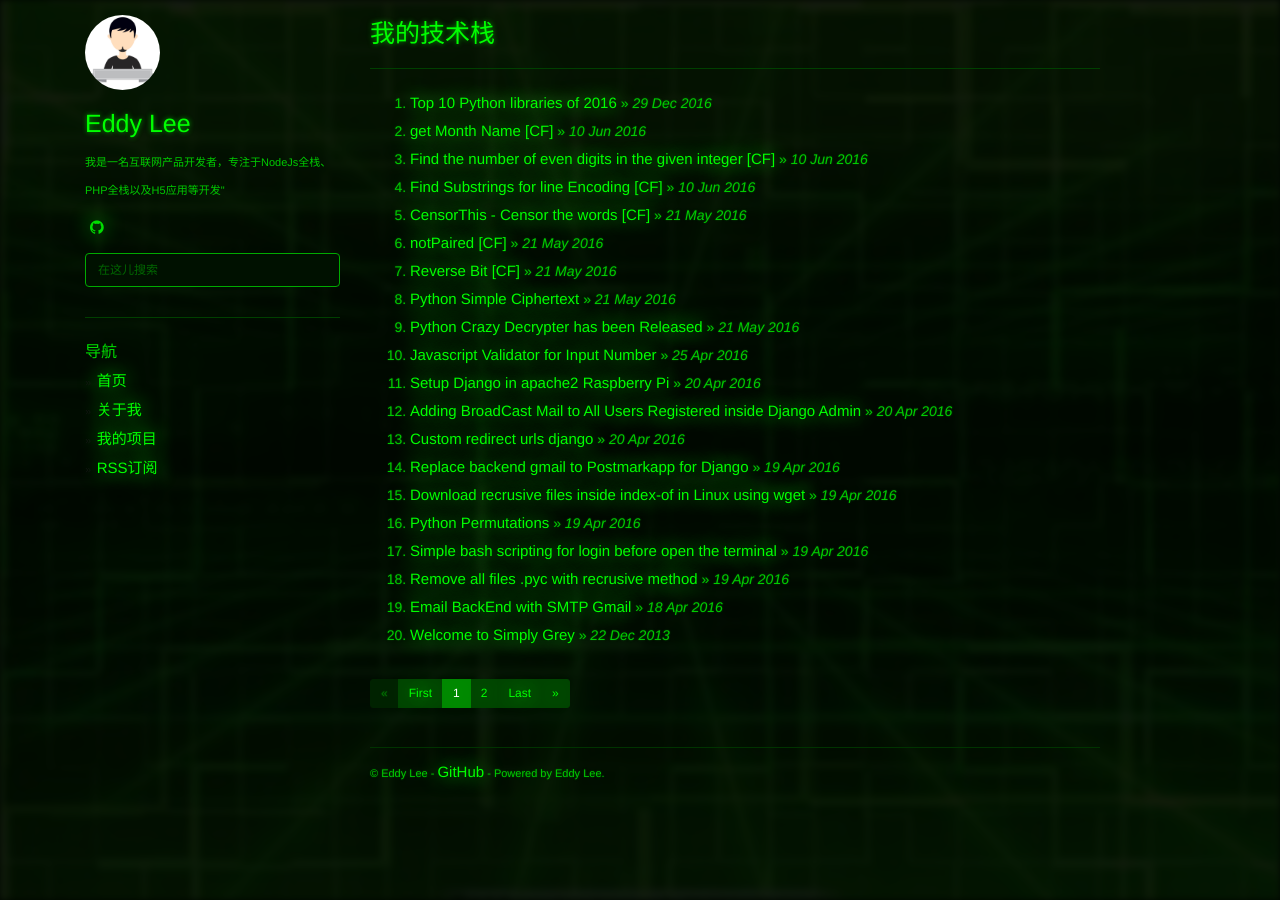
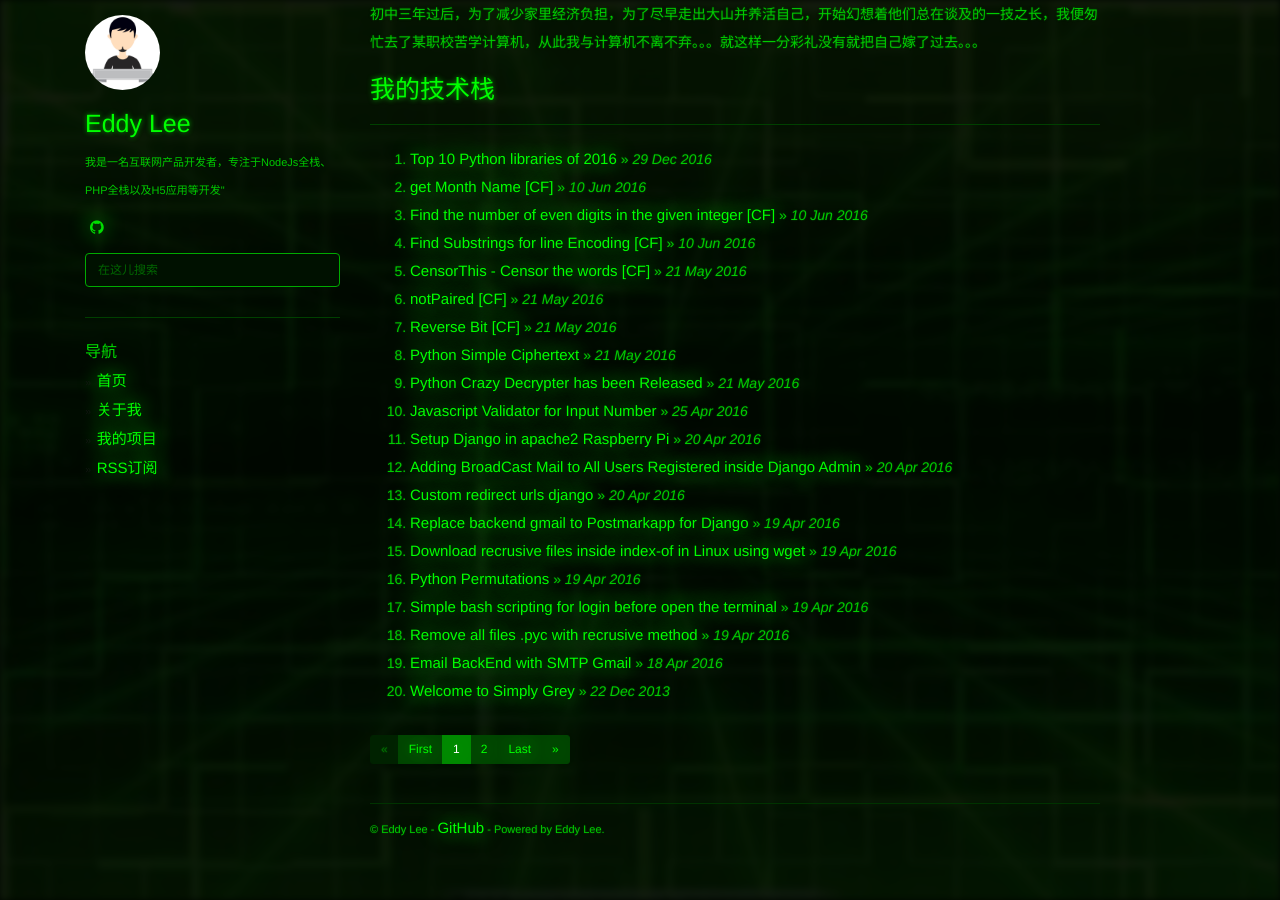
Before and after one commit to eddy2lee/eddy2lee.github.io, a Jekyll site: the page built from index.html, in a window 1280 px wide. Built offline with Jekyll 4.4.1, drawn with Linux system fonts in a browser that asks for light colours; nearby versions of some CDN libraries; the list of posts is cut into pages by our own code.

Commit message:
Update index.html

```diff
--- a/index.html
+++ b/index.html
@@ -3,6 +3,9 @@ layout: default
 ---
 
 <div id="home">
+  <div class="about-me">
+    初中三年过后，为了减少家里经济负担，为了尽早走出大山并养活自己，开始幻想着他们总在谈及的一技之长，我便匆忙去了某职校苦学计算机，从此我与计算机不离不弃。。。就这样一分彩礼没有就把自己嫁了过去。。。
+  </div>
   <h1>{{ site.title }}</h1>
   <hr />
 
```
